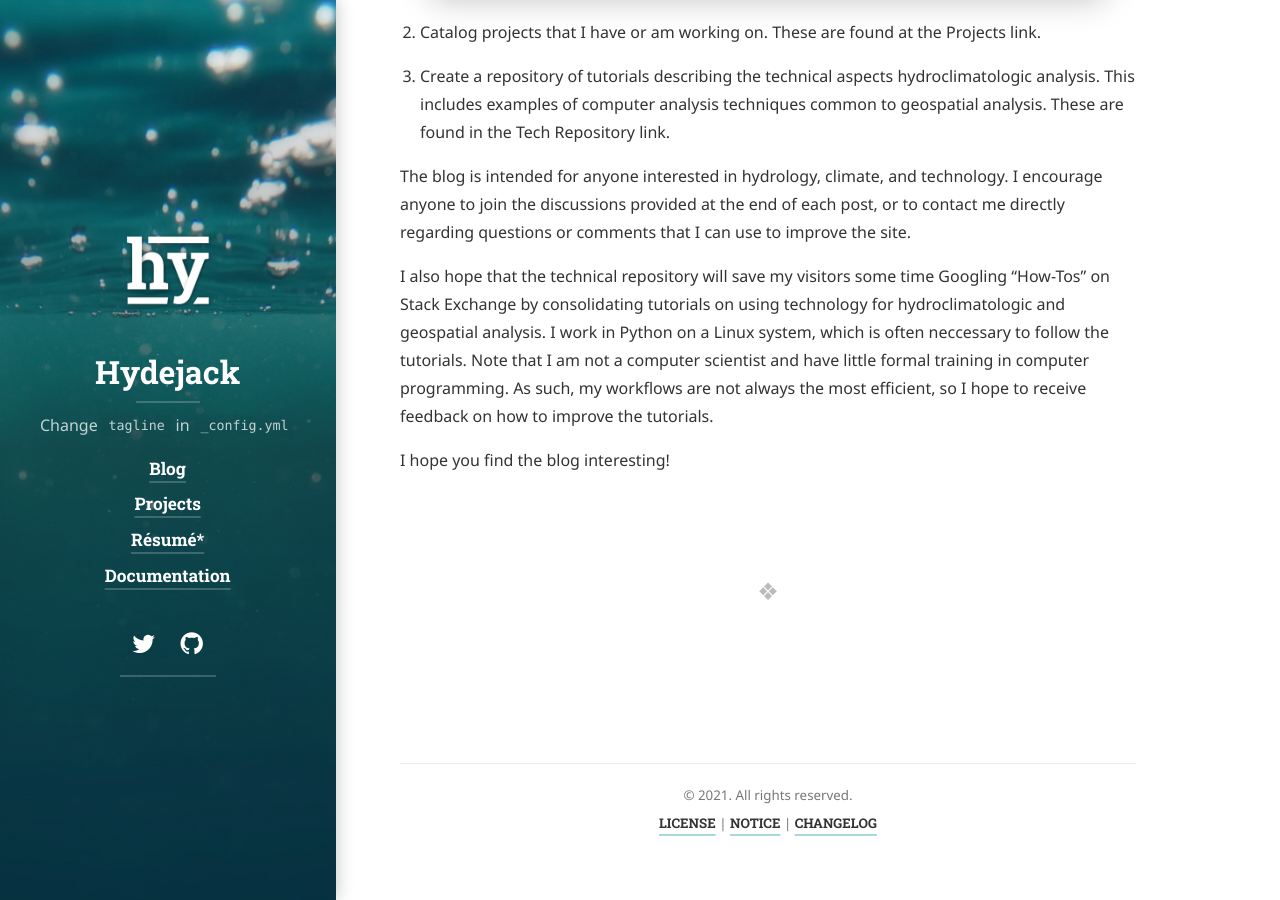
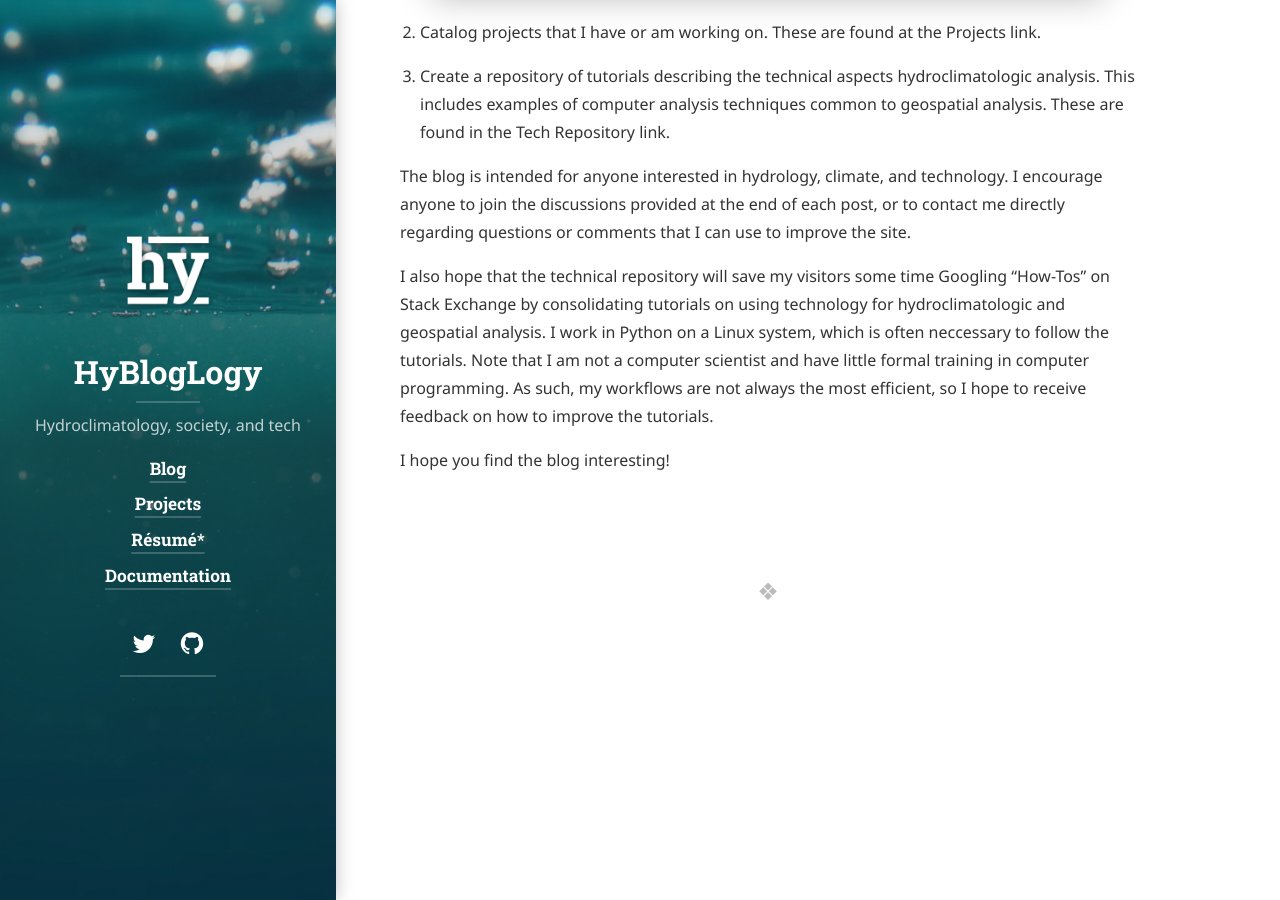
Before and after one commit to pwurst/pwurst.github.io, a Jekyll site: the page built from index.md, in a window 1280 px wide and 900 px high, scrolled down 609 px. Built offline with Jekyll 4.4.1, drawn with Linux system fonts in a browser that asks for light colours; cached includes are drawn as plain includes; nearby versions of some CDN libraries; some web fonts are replaced; library files that are not in the unit come from our copies; some of the changed lines change nothing that is shown.

Commit message:
modified _config.yml

```diff
--- a/_config.yml
+++ b/_config.yml
@@ -20,16 +20,15 @@ baseurl:               pwurst.github.io
 lang:                  en
 
 # The title of your blog. Used in the sidebar and the browser tab.
-title:                 Hydejack
+title:                 HyBlogLogy
 
 # A short description (~150 chars) of the page used for the meta description tag.
 # Can use markdown, but no more than one paragraph (enforced by `>`)
 description:           >
-  Hydejack is a boutique Jekyll theme for hackers, nerds, and academics,
-  with a focus on personal sites that are meant to impress.
+        A discussion about hydroclimatology, it's impact on society, and the technology behind the analysis.
 
 # A shorter description for the sidebar.
-tagline:               Change `tagline` in `_config.yml`
+tagline:               Hydroclimatology, society, and tech
 
 # A list of keywords for your blog
 keywords:              []
@@ -42,8 +41,8 @@ logo:                  /assets/img/logo.png
 # This should be the same author as first entry in `_data/authors.yml`.
 author:
   # Used by `jekyll-feed`:
-  name:                <firstname> <lastname>
-  email:               <mail@domain.tld>
+  name:                <Patrick> <Wurster>
+  email:               <pmwurster@gmail.com>
   # # Used by `jekyll-seo-tag`:
   # twitter:             <username>
 
@@ -60,16 +59,16 @@ menu:
 
 # Add links to the footer.
 # Typically you'll want to link to your cookie- or privacy policy (if appliable), etc..
-legal:
-  - title:             LICENSE
-    url:               /LICENSE/
-  - title:             NOTICE
-    url:               /NOTICE/
-  - title:             CHANGELOG
-    url:               /CHANGELOG/
+#legal:
+#  - title:             LICENSE
+#    url:               /LICENSE/
+#  - title:             NOTICE
+#    url:               /NOTICE/
+#  - title:             CHANGELOG
+#    url:               /CHANGELOG/
 
 # This text will appear in a `<small>` tag in the footer of every page.
-copyright:             © 2021. All rights reserved.
+#copyright:             © 2021. All rights reserved.
 
 # Format of the permalinks
 permalink:             /blog/:categories/:year-:month-:day-:title/
@@ -82,8 +81,8 @@ paginate_path:         /blog/:num/
 # Theme
 # ---------------------------------------------------------------------------------------
 
-# theme: jekyll-theme-hydejack
-# remote_theme: hydecorp/hydejack@v9
+theme: jekyll-theme-hydejack
+remote_theme: hydecorp/hydejack@v9
 
 
 # Customizaton
```
Also changed, not shown: 1 other file.
